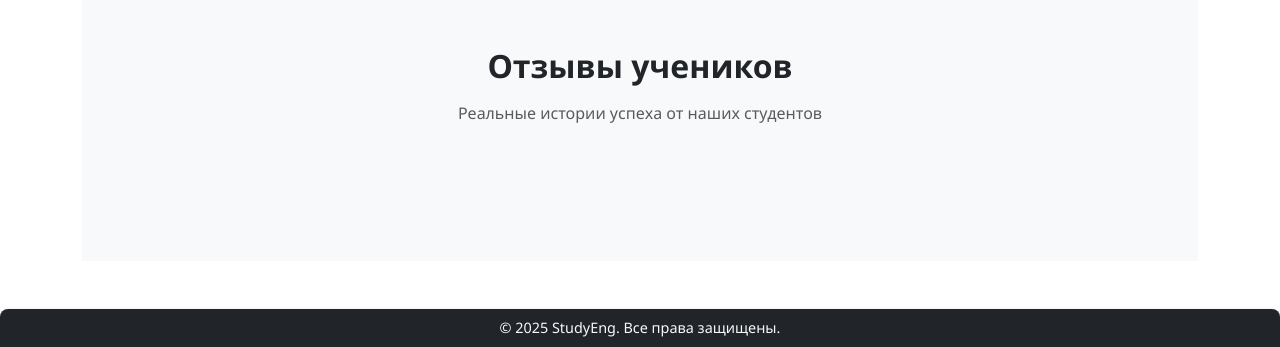
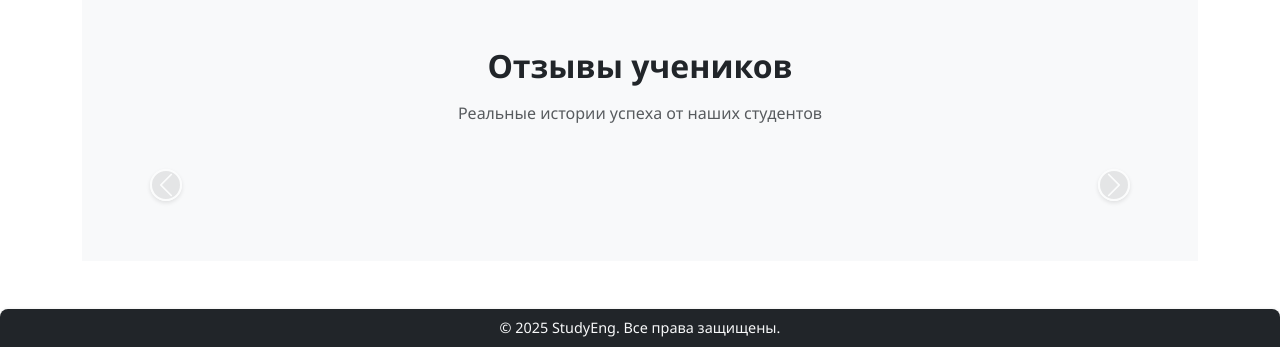
Before and after one commit to d1knight/studyeng, a Django app: page / in a window 1280 px wide. Shown: the part 1485-1832 px from the top of the page. Run offline with Django 5.2, Linux system fonts and the light colour scheme; data that the repository does not hold is empty; some libraries are stand-ins or nearby versions.

Commit message:
last upd

```diff
--- a/english/models.py
+++ b/english/models.py
@@ -173,6 +173,7 @@ class Topic(models.Model):
         verbose_name='Глава'
     )
     name = models.CharField(max_length=255, verbose_name='Название темы')
+    video_path = models.CharField(max_length=255, verbose_name='Путь к видео')
     content = RichTextUploadingField(verbose_name="Содержание")
 
     class Meta:
--- a/english/templates/english/index.html
+++ b/english/templates/english/index.html
@@ -153,7 +153,7 @@
     <p class="text-muted">Реальные истории успеха от наших студентов</p>
   </div>
 
-  <div id="carouselComments" class="carousel slide text-center">
+  <div id="carouselComments" class="carousel slide text-center" data-bs-ride="carousel">
     <div class="carousel-inner">
       {% for comment in comments %}
       <div
@@ -176,6 +176,16 @@
       </div>
       {% endfor %}
     </div>
+
+    <!-- Кнопки управления каруселью -->
+    <button class="carousel-control-prev" type="button" data-bs-target="#carouselComments" data-bs-slide="prev">
+      <span class="carousel-control-prev-icon" aria-hidden="true"></span>
+      <span class="visually-hidden">Previous</span>
+    </button>
+    <button class="carousel-control-next" type="button" data-bs-target="#carouselComments" data-bs-slide="next">
+      <span class="carousel-control-next-icon" aria-hidden="true"></span>
+      <span class="visually-hidden">Next</span>
+    </button>
 
     <!-- Индикаторы -->
     <div class="carousel-indicators position-static mt-4">
@@ -233,6 +243,18 @@
             </div>
         `;
         carouselInner.appendChild(newItem);
+
+        // Обновляем индикаторы
+        const indicators = document.querySelector(".carousel-indicators");
+        const newIndicator = document.createElement("button");
+        newIndicator.type = "button";
+        newIndicator.setAttribute("data-bs-target", "#carouselComments");
+        newIndicator.setAttribute("data-bs-slide-to", carouselInner.children.length - 1);
+        newIndicator.style.width = "10px";
+        newIndicator.style.height = "10px";
+        if (carouselInner.children.length === 1) newIndicator.className = "active";
+        indicators.appendChild(newIndicator);
+
         form.reset();
       } else {
         messageDiv.innerHTML =
@@ -240,4 +262,6 @@
       }
     });
 </script>
-{% endif %} {% endblock content %}
+{% endif %}
+<!-- AJAX для комментариев -->
+{% endblock content %}
--- a/static/css/english.css
+++ b/static/css/english.css
@@ -128,7 +128,7 @@ h1, h2, h3 {
     color: #b38300;
 }
 
-
+/* Классы для анимации */
 .hover-scale {
   transition: transform 0.3s ease, box-shadow 0.3s ease;
 }
@@ -144,3 +144,50 @@ h1, h2, h3 {
   transform: translateY(-5px);
   box-shadow: 0 6px 16px rgba(0, 0, 0, 0.12);
 }
+
+/* Стили для стрелок карусели */
+.carousel-control-prev,
+.carousel-control-next {
+  filter: invert(0%) sepia(0%) saturate(0%) hue-rotate(0deg) brightness(100%) contrast(100%);
+  opacity: 0.8;
+  transition: opacity 0.2s ease;
+}
+
+.carousel-control-prev-icon,
+.carousel-control-next-icon {
+  background-color: #3333; /* Черный фон для контраста */
+  border: 2px solid #ffffff; /* Белая обводка для выделения */
+  border-radius: 50%;
+  padding: 10px;
+  width: 30px;
+  height: 30px;
+  box-shadow: 0 2px 4px rgba(0, 0, 0, 0.2); /* Тень для глубины */
+}
+
+.carousel-control-prev-icon::before,
+.carousel-control-next-icon::before {
+  filter: brightness(0) invert(1); /* Инверсия цвета иконок в черный */
+}
+
+.carousel-control-prev:hover,
+.carousel-control-next:hover {
+  opacity: 1;
+}
+
+.carousel-control-prev {
+  left: -50px;
+}
+
+.carousel-control-next {
+  right: -50px;
+}
+
+/* Адаптивность для мобильных устройств */
+@media (max-width: 768px) {
+  .carousel-control-prev {
+    left: -20px;
+  }
+  .carousel-control-next {
+    right: -20px;
+  }
+}
```
Also changed, not shown: config/settings.py (+6 -3 lines), 3 other files.
